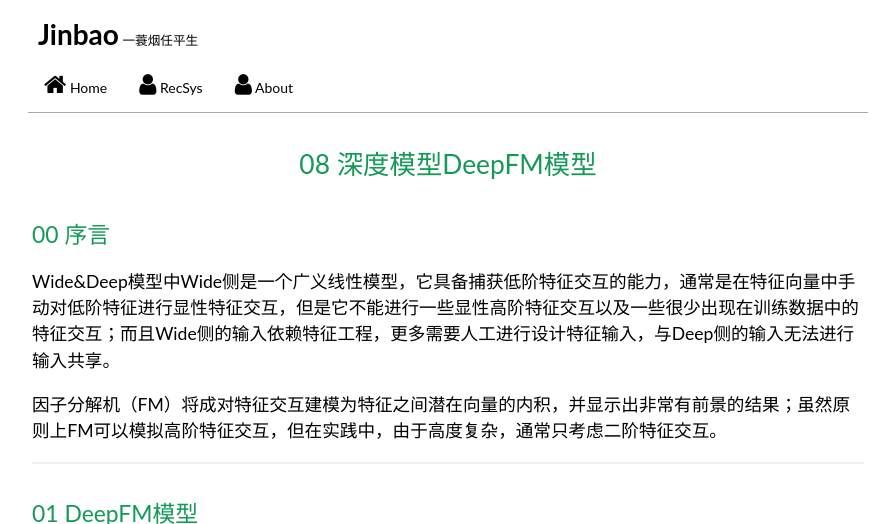
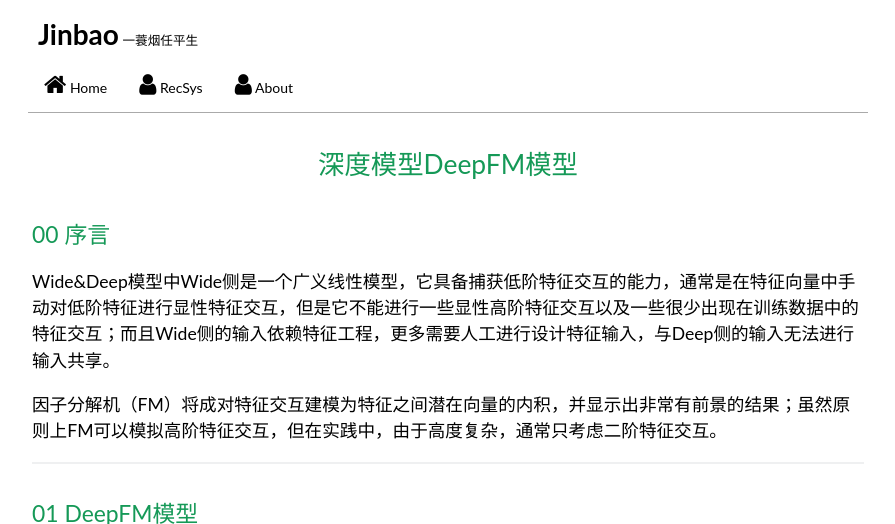
Before and after one commit to JinbaoWeb/jinbaoweb.github.io, a Jekyll site: the page built from recsys/deepfm.md, in a window 1280 px wide and 900 px high, cut to the strip 0-524 px from the top of the window. Shown: the whole strip, without its empty margins (192-1087 px from the left). Built offline with Jekyll 4.4.1, drawn with Linux system fonts in a browser that asks for light colours; our own code applies the rules of GitHub Pages for plain Markdown files; formulas are drawn with MathJax 3.

Commit message:
Update deepfm.md

```diff
--- a/recsys/deepfm.md
+++ b/recsys/deepfm.md
@@ -1,4 +1,4 @@
-# 08 深度模型DeepFM模型
+# 深度模型DeepFM模型
 
 ## 00 序言
 
```
